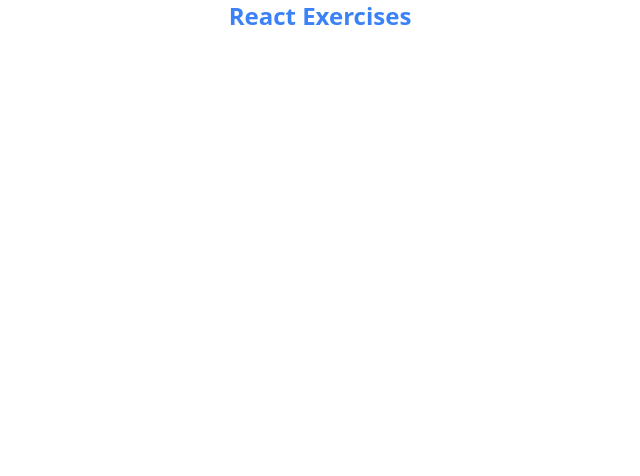
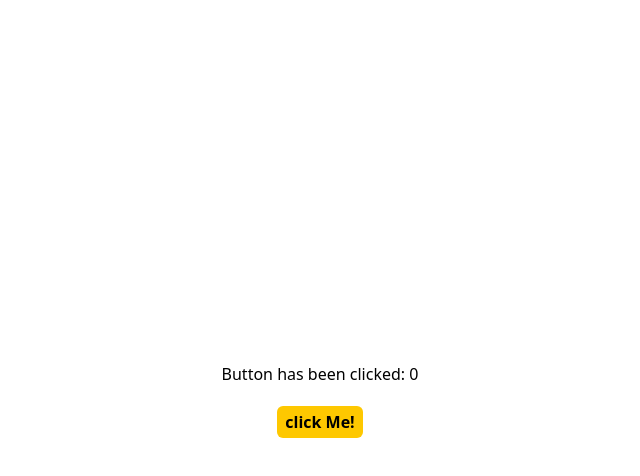
Before and after one commit to NelHim/react-exercises, a React (Create React App) app: page / in a window 1280 px wide. Shown: the top 476 px of the page, without its empty margins (320-960 px from the left). Built offline with nearby package versions, Linux system fonts and the light colour scheme.

Commit message:
States and props

```diff
--- a/src/App.js
+++ b/src/App.js
@@ -1,7 +1,21 @@
+import Button from "./components/Button";
+import { useState } from "react";
+
 function App() {
+
+  const [count, setCount] = useState(0)
+
+  function handleClick () {
+    setCount(prevCount => prevCount + 1)
+  }
+
   return (
-    <div>
-      <h1 className="text-2xl text-blue-500 font-bold text-center">React Exercises</h1>
+    <div className="h-screen grid justify-center items-center">
+      <div className="text-center">
+        <p className="mb-5">Button has been clicked: {count}</p>
+        <Button incrementCount={handleClick}/>
+      </div>
+
     </div>
   );
 }
--- /dev/null
+++ b/src/components/Button.js
@@ -0,0 +1,9 @@
+import React from 'react'
+
+const Button = ({incrementCount}) => {
+  return (
+    <button onClick={incrementCount} className="bg-[#FEC800]  px-2 py-1 rounded-md font-bold">click Me!</button>
+  )
+}
+
+export default Button
```
